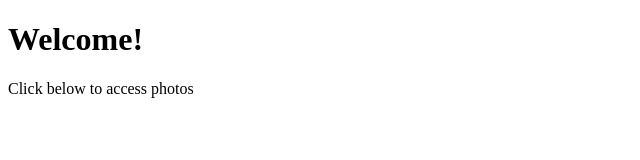
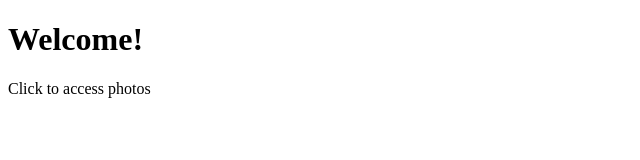
Before and after one commit to framemaze/kevbland, a plain HTML site: page index.html in a window 1280 px wide. Shown: the full height of the page, 0-640 px from the left. Drawn offline with Linux system fonts and the light colour scheme.

Commit message:
Update index.html

```diff
--- a/index.html
+++ b/index.html
@@ -7,7 +7,7 @@
 
 <h1>Welcome!</h1>
 
-<p>Click below to access photos</p>
+<p>Click to access photos</p>
 
 </head>
 
```
